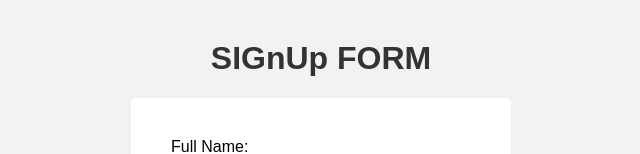
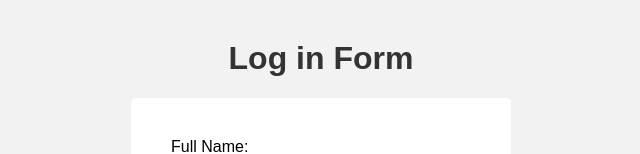
Before and after one commit to anilghale123/WebDevelopment, a plain HTML site: page Form.html in a window 1280 px wide. Shown: the top 154 px of the page, without its empty margins (319-959 px from the left). Drawn offline with Linux system fonts and the light colour scheme.

Commit message:
did some changes on form

```diff
--- a/Form.html
+++ b/Form.html
@@ -70,7 +70,7 @@
 </head>
 <body>
 
-<h1>SIGnUp FORM</h1>
+<h1>Log in Form</h1>
 
 <div id="form">
     <form>
```
